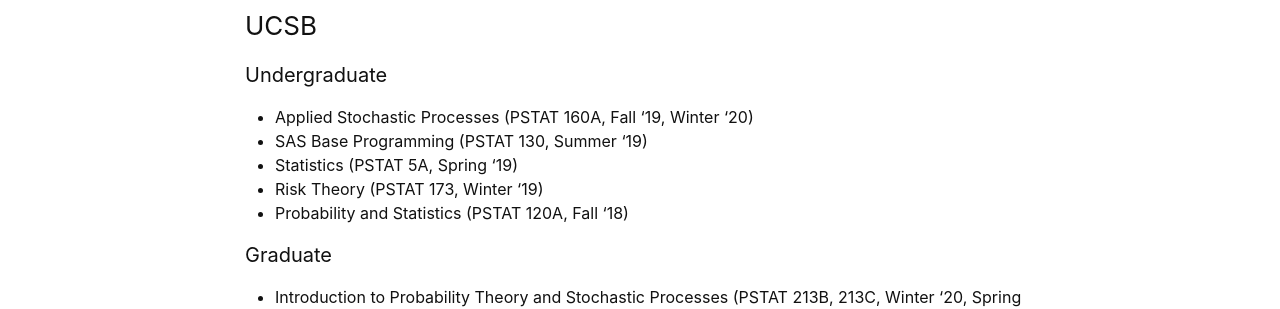
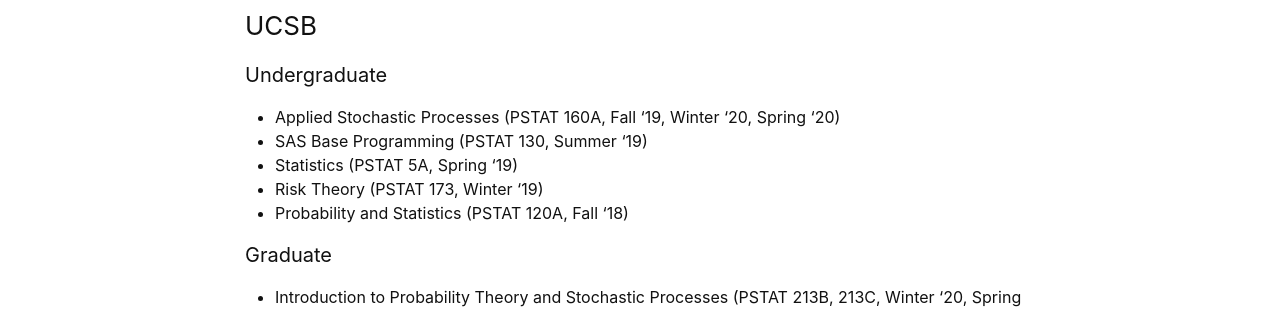
Before and after one commit to mmin0/mmin0.github.io, a Jekyll site: the page built from teaching/index.md, in a window 1280 px wide. Shown: the part 216-525 px from the top of the page. Built offline with Jekyll 4.4.1, drawn with Linux system fonts in a browser that asks for light colours.

Commit message:
Update index.md

```diff
--- a/teaching/index.md
+++ b/teaching/index.md
@@ -7,7 +7,7 @@ title: Teaching
 
 ### UCSB
 #### Undergraduate
-* Applied Stochastic Processes (PSTAT 160A, Fall '19, Winter '20)
+* Applied Stochastic Processes (PSTAT 160A, Fall '19, Winter '20, Spring '20)
 * SAS Base Programming (PSTAT 130, Summer '19)
 * Statistics (PSTAT 5A, Spring '19)
 * Risk Theory (PSTAT 173, Winter '19)
```
